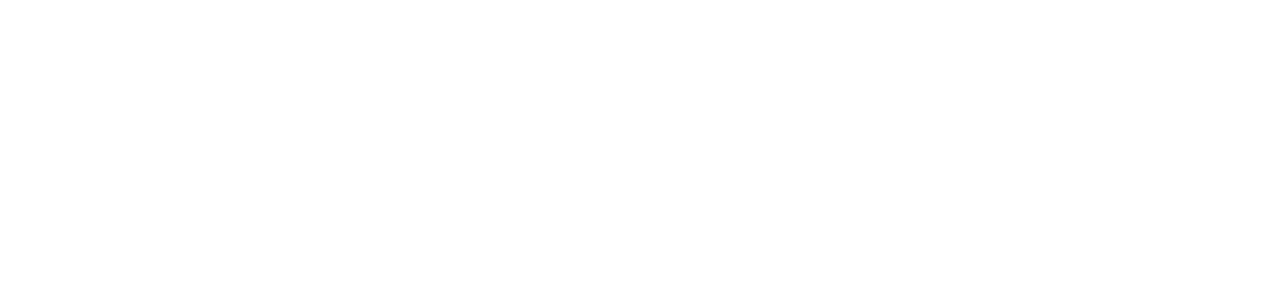
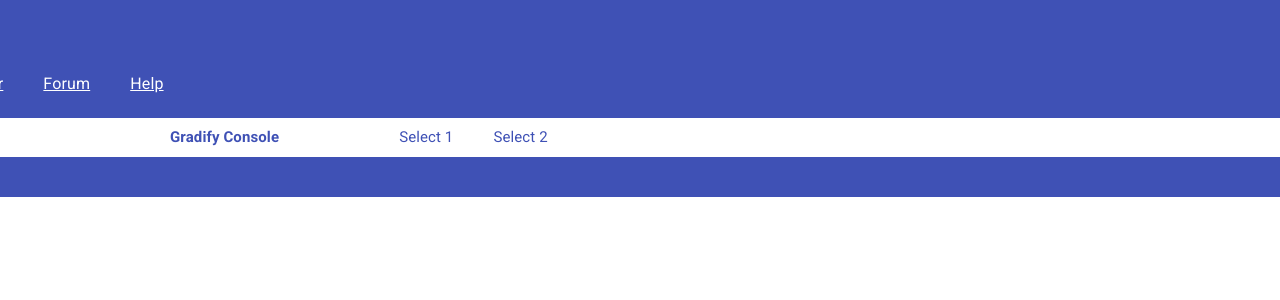
Before and after one commit to timesGH/Gradify, a React (Create React App) app: page /profile in a window 1280 px wide. Before the commit this address had no page. Shown: the top 300 px of the page. Built offline with nearby package versions, Linux system fonts and the light colour scheme.

Commit message:
implemented profile v1

```diff
--- a/src/index.tsx
+++ b/src/index.tsx
@@ -2,7 +2,7 @@
 import ReactDOM from "react-dom/client";
 import "./index.css";
 import { BrowserRouter, Routes, Route } from "react-router-dom";
-import { Home, Login, SignUp, ForgotPassword, StudentResource } from "./pages";
+import { Home, Login, SignUp, Profile, ForgotPassword, StudentResource } from "./pages";
 
 const root = ReactDOM.createRoot(
   document.getElementById("root") as HTMLElement
@@ -14,6 +14,7 @@
         <Route path="/" element={<Home />} />
         <Route path="/login" element={<Login />} />
         <Route path="/signup" element={<SignUp />} />
+        <Route path="/profile" element={<Profile />} />
         <Route path="/forgot-password" element={<ForgotPassword />} />
         <Route path="/student-resource" element={<StudentResource />} />
       </Routes>
--- a/src/pages/index.tsx
+++ b/src/pages/index.tsx
@@ -1,5 +1,6 @@
 export * from "./home";
 export * from "./login";
 export * from "./sign-up";
+export * from "./profile";
 export * from "./forgot-password";
 export * from "./student-resource";
--- /dev/null
+++ b/src/pages/profile.tsx
@@ -0,0 +1,78 @@
+import { Box, Container, Typography, Link } from "@mui/material";
+import { colors } from "../utilities";
+import { Link as RouterLink } from "react-router-dom";
+
+export const Profile = () => {
+
+    // const navigate = useNavigate();
+
+  return (
+    <div>
+      <Box
+        sx={{
+          backgroundColor: colors.primary,
+          color: colors.white,
+          padding: '20px',
+        }}
+      >
+        <Container maxWidth="lg">
+          <Typography variant="h4" sx={{ marginLeft: -40}}>
+            Gradify</Typography>
+          <Typography variant="subtitle1" sx={{ marginLeft: -39, marginTop: 1}}>
+
+            <Link component={RouterLink} to="/profile" color="inherit">
+                Profile
+            </Link>
+
+            <Link component={RouterLink} to="/student-resource" color="inherit" sx={{ marginLeft: 5}}>
+                Resources
+            </Link>
+
+            <Link component={RouterLink} to="/" color="inherit" sx={{ marginLeft: 5}}>
+                Career
+            </Link>
+
+            <Link component={RouterLink} to="/" color="inherit" sx={{ marginLeft: 5}}>
+                Forum
+            </Link>
+
+            <Link component={RouterLink} to="/" color="inherit" sx={{ marginLeft: 5}}>
+                Help
+            </Link>
+
+          </Typography>
+        </Container>
+      </Box>
+
+       <Box
+        sx={{
+            display: 'flex',
+            alignItems: 'center',
+            padding: '10px'
+          }}
+        >
+        <Typography variant="h4" sx={{ color: colors.primary, fontSize: '15px', marginLeft: 20, fontWeight: 'bold'}}>
+            Gradify Console
+        </Typography>
+
+        <Typography variant="h4" sx={{ color: colors.primary, fontSize: '15px', marginLeft: 15 }}>
+            Select 1
+        </Typography>
+
+        <Typography variant="h4" sx={{ color: colors.primary, fontSize: '15px', marginLeft: 5 }}>
+            Select 2
+        </Typography>
+       </Box>
+
+       <Box
+        sx={{
+            backgroundColor: colors.primary,
+            color: colors.white,
+            padding: '20px',
+          }}
+        >
+
+       </Box>
+      </div>
+  );
+};
```
